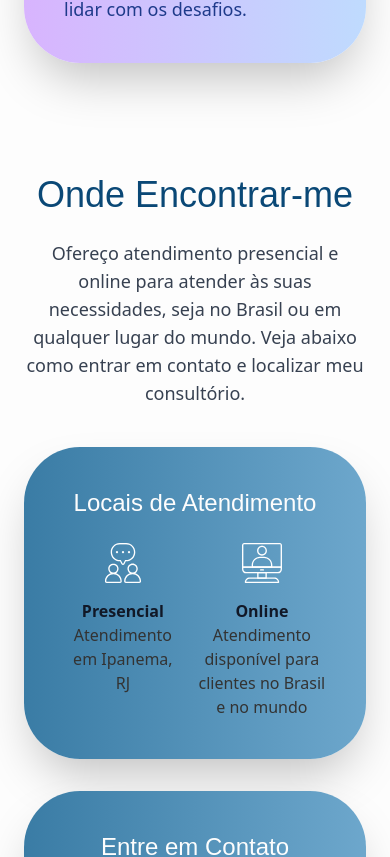
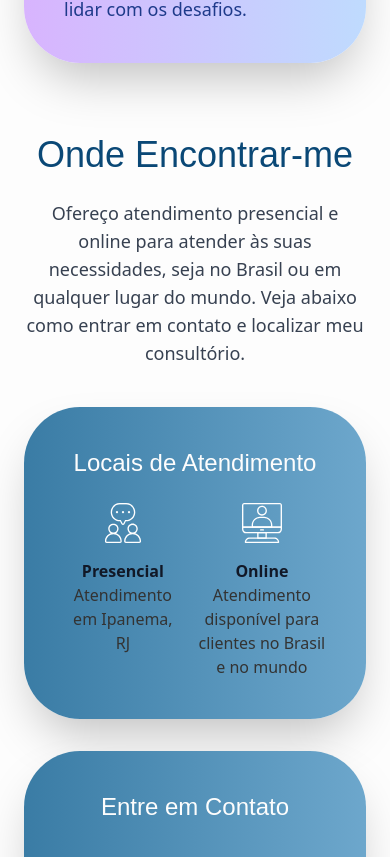
Before and after one commit to nullbr/alice-psychologist, a React (Vite) app: page / in a window 390 px wide. Shown: the part 6099-6956 px from the top of the page. Built offline with nearby package versions, Linux system fonts and the light colour scheme; a web font is replaced by a local one; what tailwindcss-debug-screens would draw is missing.

Commit message:
Adjust mobile layout and padding in Contact component

```diff
--- a/src/components/Contact.tsx
+++ b/src/components/Contact.tsx
@@ -7,7 +7,7 @@
 const Contact = () => {
   return (
     <section id="contact" className="section-offset">
-      <div className="max-w-7xl mx-auto px-6 py-10">
+      <div className="max-w-7xl mx-auto px-6 pb-10">
         <h2 className="mb-6 text-center">Onde Encontrar-me</h2>
         <p className="text-lg text-gray-700 mb-10 text-center max-w-3xl mx-auto">
           Ofereço atendimento presencial e online para atender às suas
```
